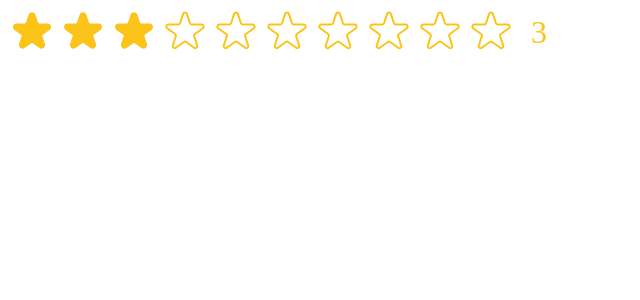
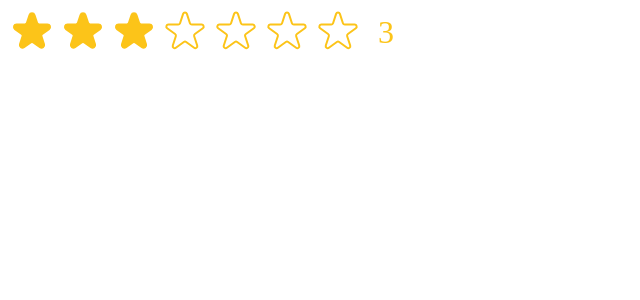
Before and after one commit to mohamedkbx/usePopcorn-React-project, a React (Vite) app: page / in a window 1280 px wide. Shown: the top 300 px of the page, without its empty margins (0-640 px from the left). Built offline with nearby package versions, Linux system fonts and the light colour scheme.

Commit message:
feat: type checking using proptypes

```diff
--- a/src/components/StarRating.jsx
+++ b/src/components/StarRating.jsx
@@ -1,5 +1,5 @@
 import { useState } from "react";
-
+import PropTypes from "prop-types";
 const containerStyle = {
   display: "flex",
   alignItems: "center",
@@ -10,12 +10,14 @@ const starComponentStyle = {
   gap: "3px",
 };
 
-export default function StarRating({
-  maxRating,
-  color = "#fcc419",
-  size = "48",
-  defaultRating = 0,
-}) {
+StarRating.propTypes = {
+  maxRating: PropTypes.number.isRequired,
+  defaultRating: PropTypes.number,
+  color: PropTypes.string,
+  size: PropTypes.number,
+};
+
+export default function StarRating({ maxRating, color = "#fcc419", size = 48, defaultRating = 0 }) {
   const [rating, setRating] = useState(defaultRating);
   const [tempRating, setTempRating] = useState(0);
   function handleRating(rating) {
--- a/src/main.jsx
+++ b/src/main.jsx
@@ -7,6 +7,6 @@ import StarRating from "./components/StarRating";
 createRoot(document.getElementById("root")).render(
   <StrictMode>
     {/* <App /> */}
-    <StarRating maxRating={10} defaultRating={3} />
+    <StarRating maxRating={7} defaultRating={3} />
   </StrictMode>
 );
```
